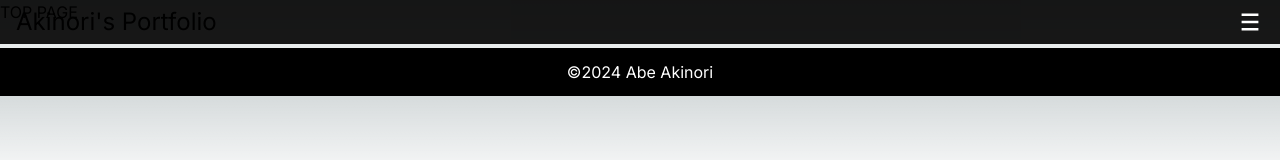
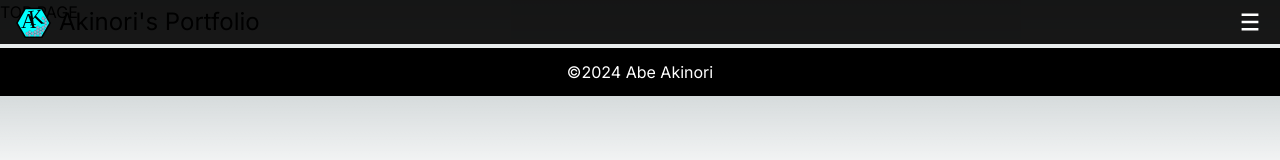
Before and after one commit to Akinori99/my-next-portfolio, a Next.js app: page / in a window 1280 px wide. Shown: the top 160 px of the page. Built offline with nearby package versions, Linux system fonts and the light colour scheme.

Commit message:
✨ Add my-logo to <header>

```diff
--- a/app/components/header.jsx
+++ b/app/components/header.jsx
@@ -2,6 +2,7 @@
 
 import { useState, useEffect, useRef } from 'react';
 import Link from 'next/link';
+import Image from 'next/image';
 
 // コンテンツ名とナビゲーション項目の定義
 const CONTENT_NAME = `Akinori's Portfolio`;
@@ -78,11 +79,20 @@ export default function Header() {
         <div className="flex items-center ml-4">
           <Link
             href="/"
-            className="text-2xl text-azure text-shadow cursor-pointer"
+            className="flex items-center text-2xl text-azure text-shadow cursor-pointer"
           >
-            {CONTENT_NAME}
+            <Image
+              src="/mylogo.svg"
+              width={0}
+              height={0}
+              alt="my-logo"
+              style={{ width: '35px', height: '35px' }}
+              // priority
+            />
+            <span className="ml-2">{CONTENT_NAME}</span>
           </Link>
         </div>
+
         <nav className="ml-auto mr-3">
           <div className="relative">
             <button
```
Also changed, not shown: public/mylogo.svg (added).
